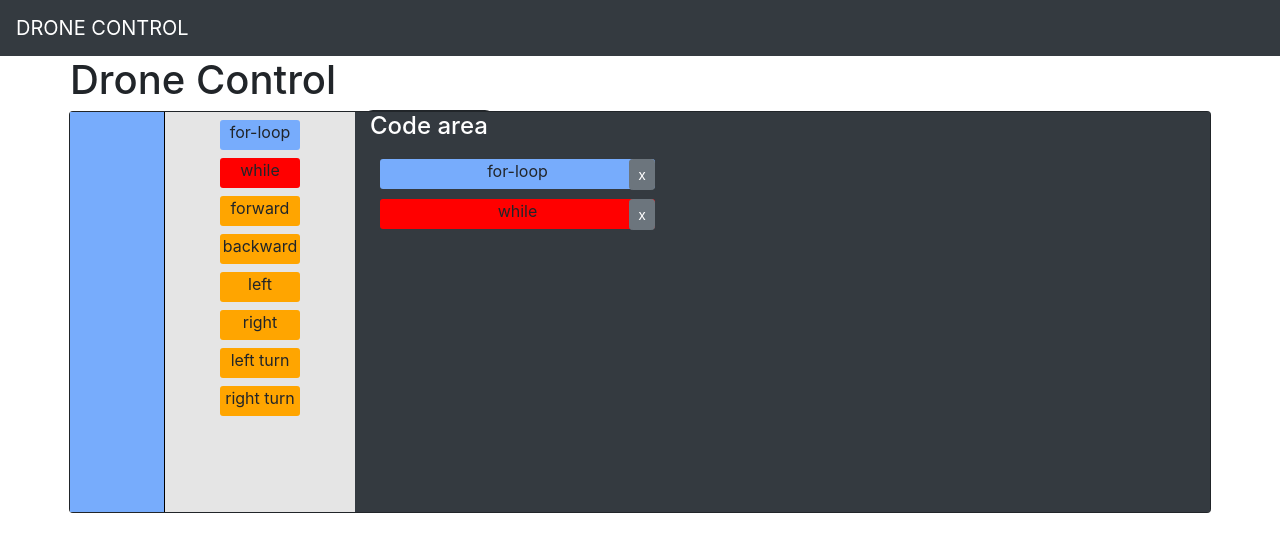
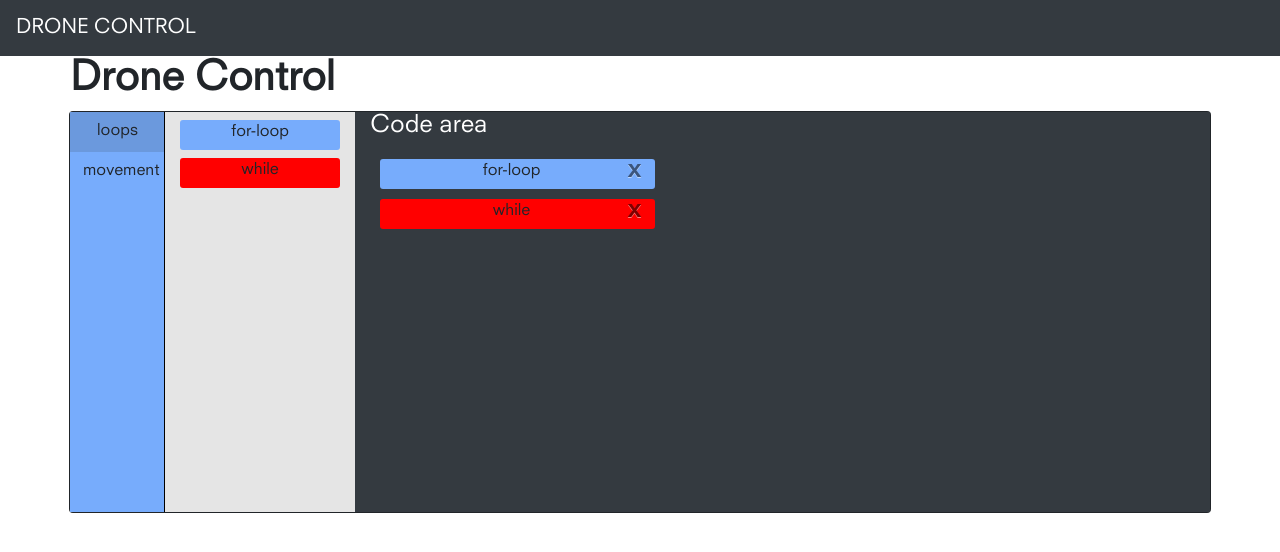
Before and after one commit to da1957/Drone-Control, a React (Create React App) app in the folder software/frontend/: page / in a window 1280 px wide. Shown: the top 552 px of the page. Built offline with nearby package versions, Linux system fonts and the light colour scheme.

Commit message:
added code block type selector and a few small changes

```diff
--- a/software/frontend/src/App.js
+++ b/software/frontend/src/App.js
@@ -7,7 +7,7 @@ function App() {
       <Navbar />
       <div className="container">
         <div className="row">
-          <h1>Drone Control</h1>
+          <h1 className="font-weight-bold">Drone Control</h1>
         </div>
         <IDE />
       </div>
--- a/software/frontend/src/assets/components/grid.js
+++ b/software/frontend/src/assets/components/grid.js
@@ -41,7 +41,7 @@ class Grid extends React.Component {
         return (
           <div className={className} key={item.i} data-grid={item}>
             {blockType}
-            <Button className="remove" size="sm" onClick={this.removeItem.bind(this, item)}>x</Button>
+            <Button close onClick={this.removeItem.bind(this, item)}>x</Button>
           </div>
         );
       }
--- a/software/frontend/src/assets/components/ide.js
+++ b/software/frontend/src/assets/components/ide.js
@@ -1,20 +1,34 @@
 import React from 'react';
 import '../css/ide.css'
 import Grid from '../components/grid'
+import Selector from '../components/selector'
+
+const loops = ["for-loop", "while"]
+const movement = ["forward", "backward", "left", "right", "left turn", "right turn"]
 
 class IDE extends React.Component {
     constructor(props) {
         super(props);
         this.state = {
-            blockTypes: ["for-loop", "while", "forward", "backward", "left", "right", "left turn", "right turn"]
+            blockTypes: loops
         }
+    }
+
+    handleLoops = () => {
+        this.setState({ blockTypes: loops })
+    }
+
+    handleMovement = () => {
+        this.setState({ blockTypes: movement })
     }
 
     render() {
         return (
             <div className="row outline">
-                <div className="col-1 bg-lblue">
+                <div className="col-1 bg-lblue padding-0">
                     <div className="vr"></div>
+                    <Selector type="loops" selectionHandler={this.handleLoops} active={this.state.blockTypes == loops} />
+                    <Selector type="movement" selectionHandler={this.handleMovement} active={this.state.blockTypes == movement} />
                 </div>
                 <div className="col-2 bg-lgrey pt-2">
                     {this.state.blockTypes.map(blockName => <DraggableCodeBlock name={blockName} />)}
--- /dev/null
+++ b/software/frontend/src/assets/components/selector.js
@@ -0,0 +1,14 @@
+import React from 'react'
+import '../css/ide.css'
+
+class Selector extends React.Component {
+    render() {
+        return (
+            <div className={"code-type text-center".concat(this.props.active ? " bg-active" : "")} onClick={this.props.selectionHandler}>
+                <a className="btn">{this.props.type}</a>
+            </div>
+        )
+    }
+}
+
+export default Selector
--- a/software/frontend/src/assets/css/ide.css
+++ b/software/frontend/src/assets/css/ide.css
@@ -1,5 +1,18 @@
+@font-face {
+    font-family: neuzeits;
+    src: url(../fonts/neuzeitsltstd.otf)
+}
+
+* {
+    font-family: neuzeits;
+}
+
 .bg-lgrey {
     background-color: #e5e5e5;
+}
+
+.bg-active {
+    background-color: #6b99dd;
 }
 
 .bg-lblue {
@@ -17,13 +30,7 @@
     height: 100%;
 }
 
-.remove {
-    position: absolute;
-    right: 0px;
-}
-
 .code-block {
-    width: 50%;
     height: 30px;
     margin: auto;
     border-radius: 3px;
@@ -44,3 +51,11 @@
     background-color: orange;
     margin-bottom: 5%;
 }
+
+.code-type {
+    height: 10%;
+}
+
+.padding-0 {
+    padding: 0 !important;
+}
```
Also changed, not shown: software/frontend/src/assets/css/navbar.css (added), software/frontend/src/assets/fonts/neuzeitsltstd.otf (added).
